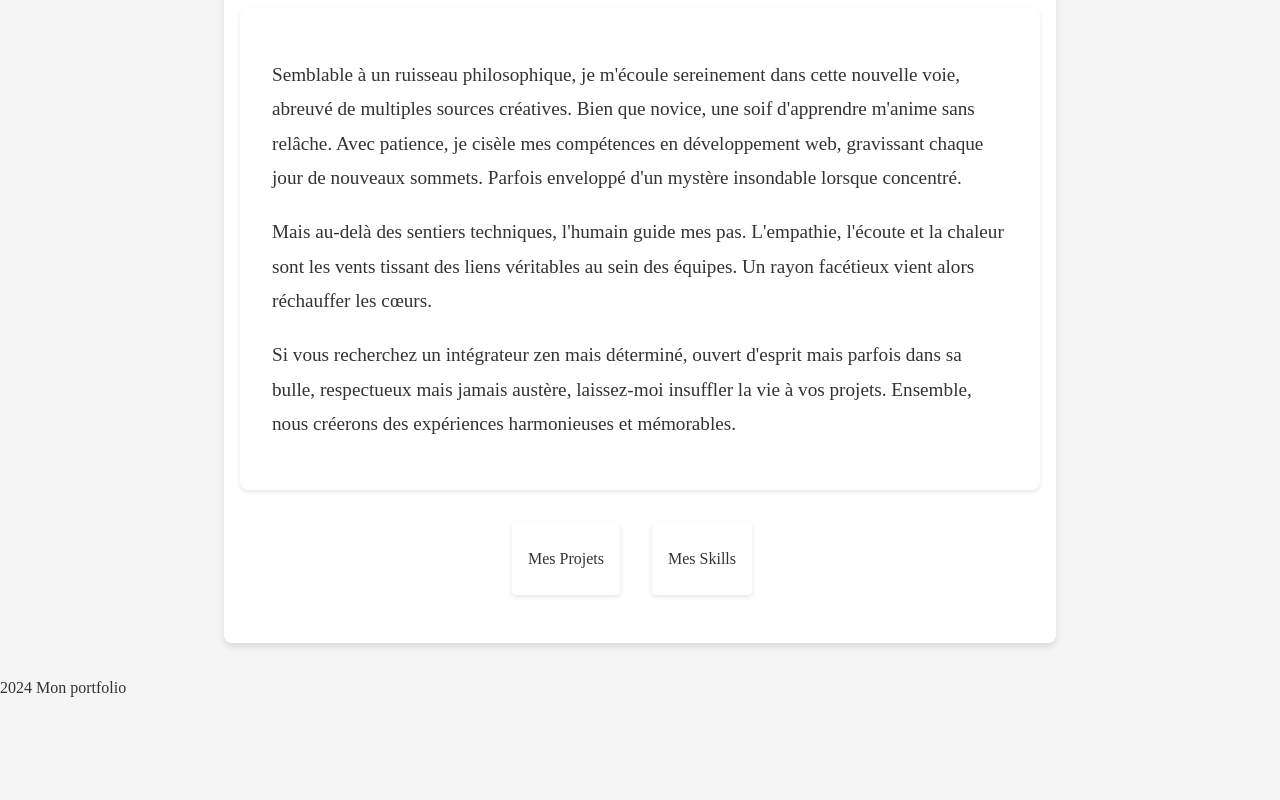
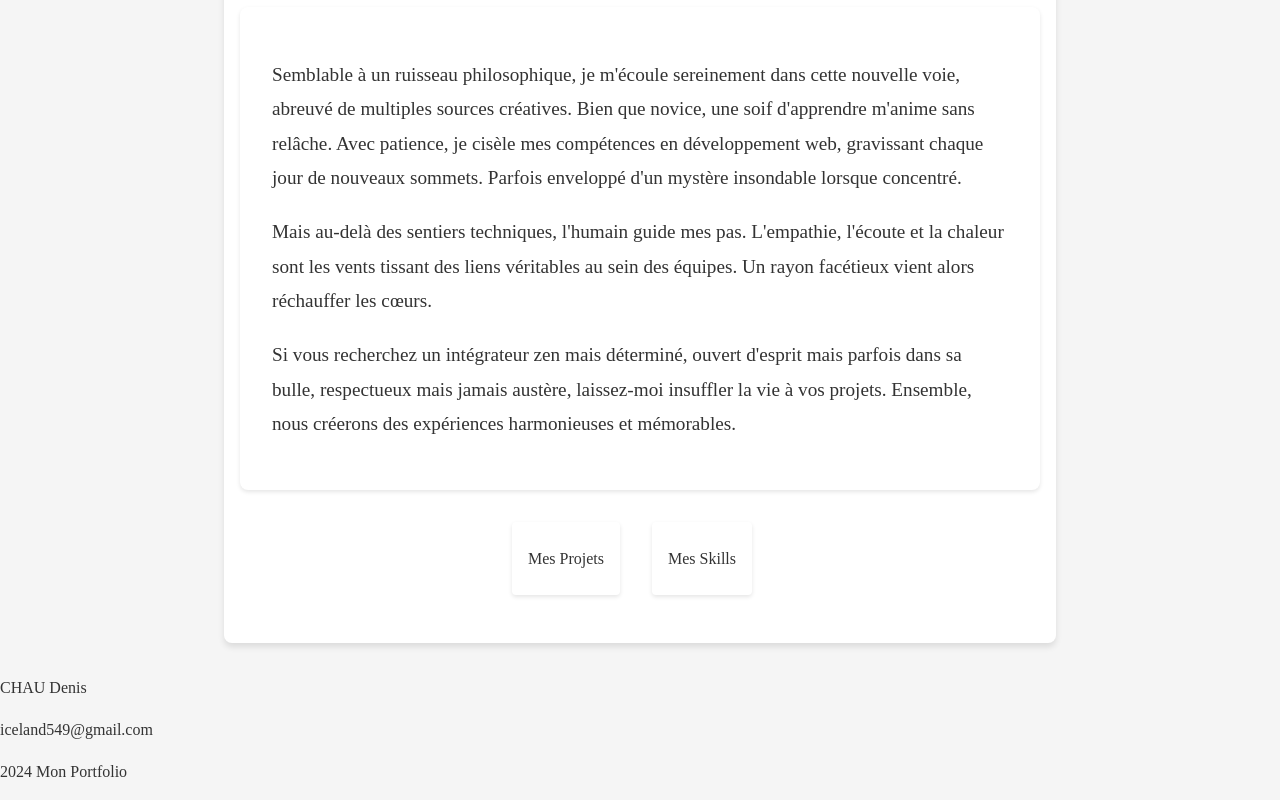
Before and after one commit to Iceland549/portfolio, a React (Vite) app in the folder mon-portfolio/: page / in a window 1280 px wide. Shown: the part 275-1075 px from the top of the page. Before the commit the page ends 992 px from the top, so only its background shows below. Built offline with nearby package versions, Linux system fonts and the light colour scheme.

Commit message:
Add email adress to footer

```diff
--- a/mon-portfolio/src/components/Footer/index.jsx
+++ b/mon-portfolio/src/components/Footer/index.jsx
@@ -2,7 +2,11 @@
 function Footer() {
     return (
         <footer className="footer">
-            <p className="footer-text">2024 Mon portfolio</p>
+            <div className="footer-content">
+                <p>CHAU Denis</p>
+                <p>iceland549@gmail.com</p>
+                <p>2024 Mon Portfolio</p>
+            </div>
         </footer>
     );
 }
```
